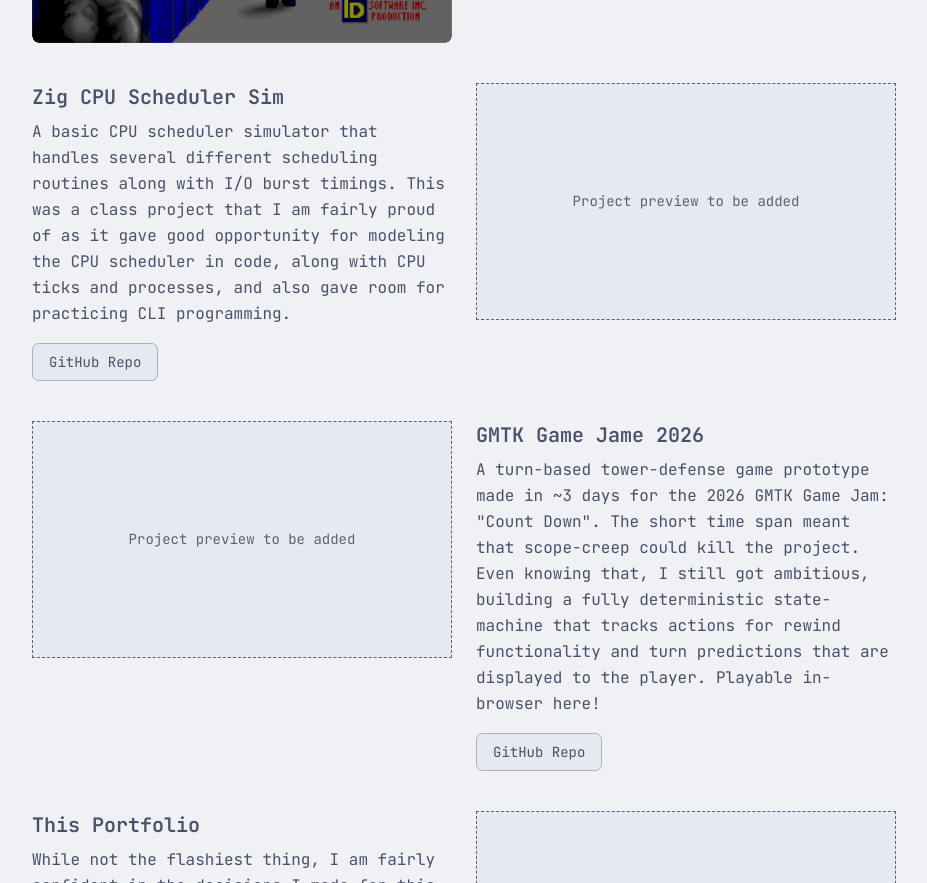
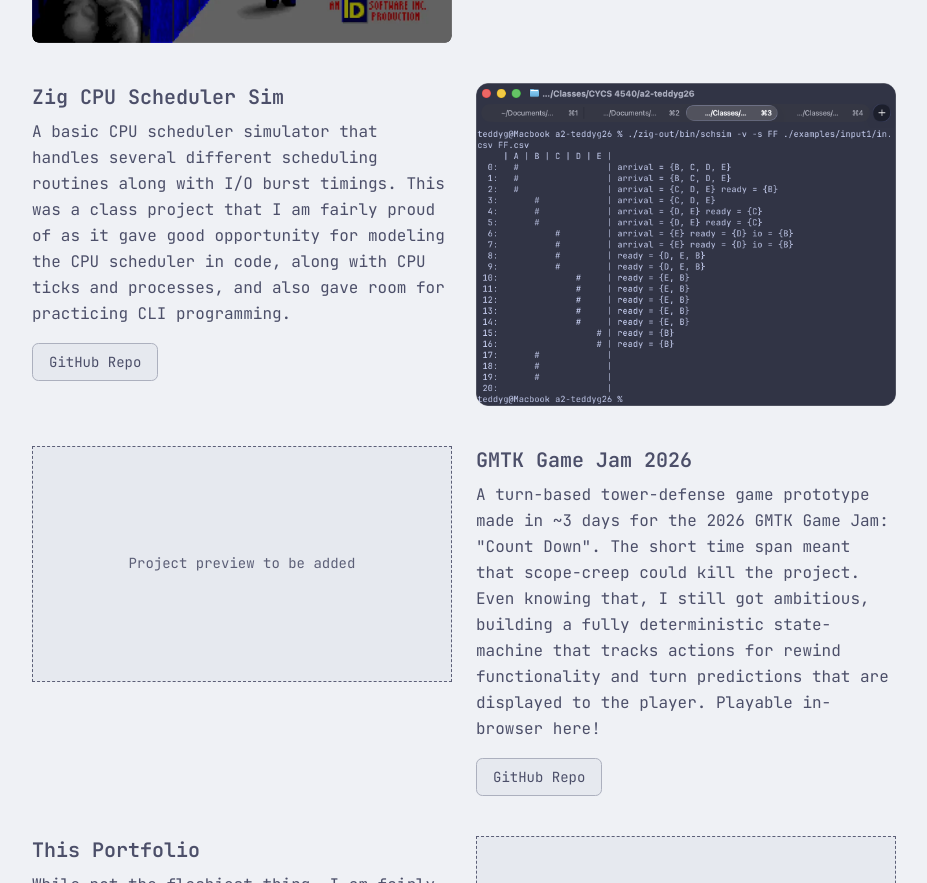
Before and after one commit to teddyg26/portfolio-web, a website: page public/index.html in a window 1280 px wide. Shown: the part 1718-2601 px from the top of the page, without its empty margins (176-1103 px from the left). Drawn offline with nearby package versions, Linux system fonts and the light colour scheme; files that its build step writes are made by us from their sources.

Commit message:
Add Zig schsim preview & image loading priority

```diff
--- a/public/index.html
+++ b/public/index.html
@@ -52,7 +52,7 @@
           <!-- Replace this slot with your portrait, including alt, width, and height. -->
           <!-- <div class="asset-placeholder aspect-square">Portrait to be added</div> -->
           <picture>
-            <img src="./assets/self-france.webp" alt="A picture of Ted in Paris">
+            <img src="./assets/self-france.webp" alt="A picture of Ted in Paris" loading="eager">
           </picture>
           <div>
             <!-- TODO: Add your introduction. -->
@@ -76,7 +76,7 @@
           <!-- Replace this slot with your own photo and descriptive alt text. -->
           <!-- <div class="asset-placeholder aspect-square">Personal photo to be added</div> -->
           <picture>
-            <img src="./assets/quebec.webp" alt="Chateau Frontenac, Quebec City, Quebec">
+            <img src="./assets/quebec.webp" alt="Chateau Frontenac, Quebec City, Quebec" loading="lazy">
           </picture>
         </div>
       </section>
@@ -153,8 +153,14 @@
 
           <article class="project" aria-labelledby="project-2-heading">
             <div class="project-preview">
-              <!-- Replace this slot with an img using descriptive alt text, width, height, and loading="lazy". -->
-              <span class="asset-placeholder aspect-video">Project preview to be added</span>
+              <img
+                src="./assets/zig-schsim-preview.webp"
+                alt="Zig CPU Scheduler Sim showing a process scheduling trace in a macOS terminal window"
+                width="1296"
+                height="994"
+                loading="lazy"
+                decoding="async"
+              >
             </div>
             <div class="project-copy">
               <h3 class="text-xl font-semibold" id="project-2-heading">
@@ -178,7 +184,7 @@
             </div>
             <div class="project-copy">
               <h3 class="text-xl font-semibold" id="project-3-heading">
-                <a class="text-link" href="https://github.com/teddyg26/tactics-tower-defense" target="_blank" rel="noopener">GMTK Game Jame 2026</a>
+                <a class="text-link" href="https://github.com/teddyg26/tactics-tower-defense" target="_blank" rel="noopener">GMTK Game Jam 2026</a>
               </h3>
               <!-- TODO: Explain the problem, your contribution, and the result. -->
               <p class="mt-2">
```
Also changed, not shown: public/assets/README.md, public/assets/zig-schsim-preview.webp (added).
